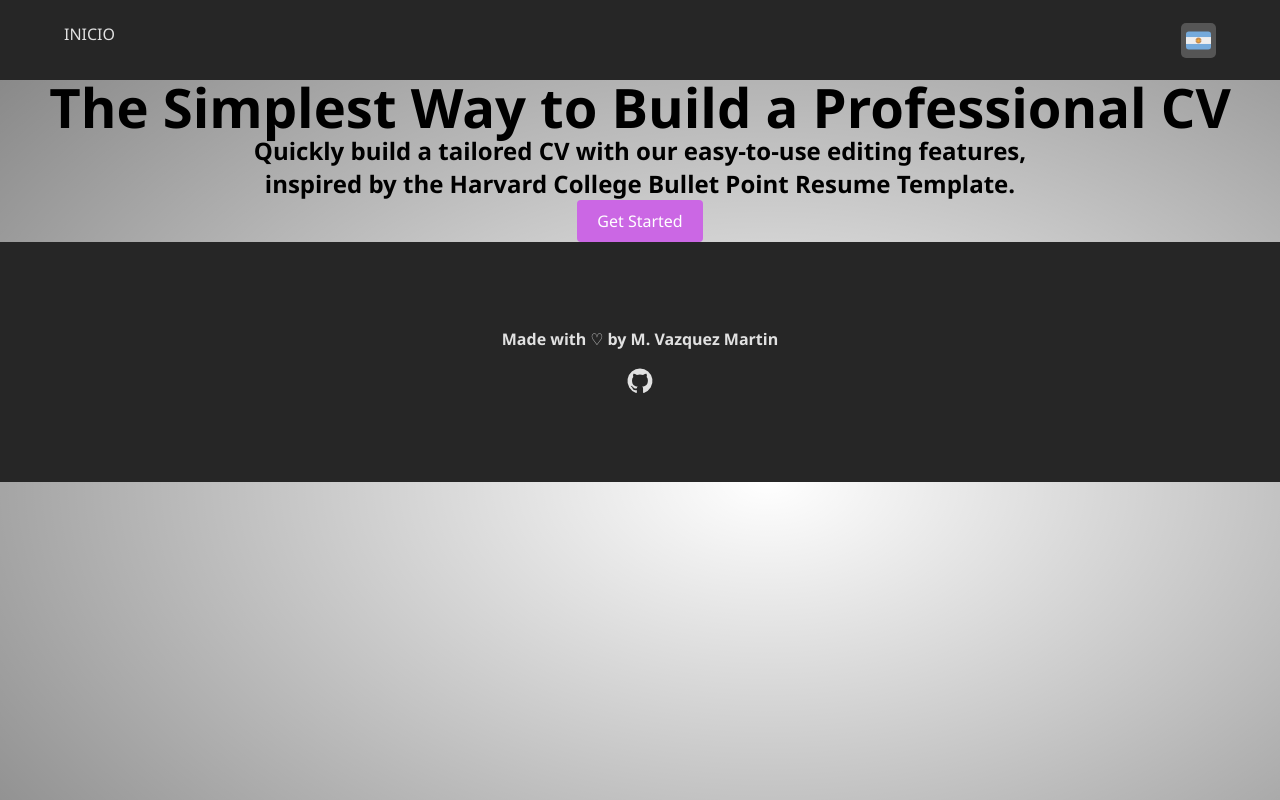
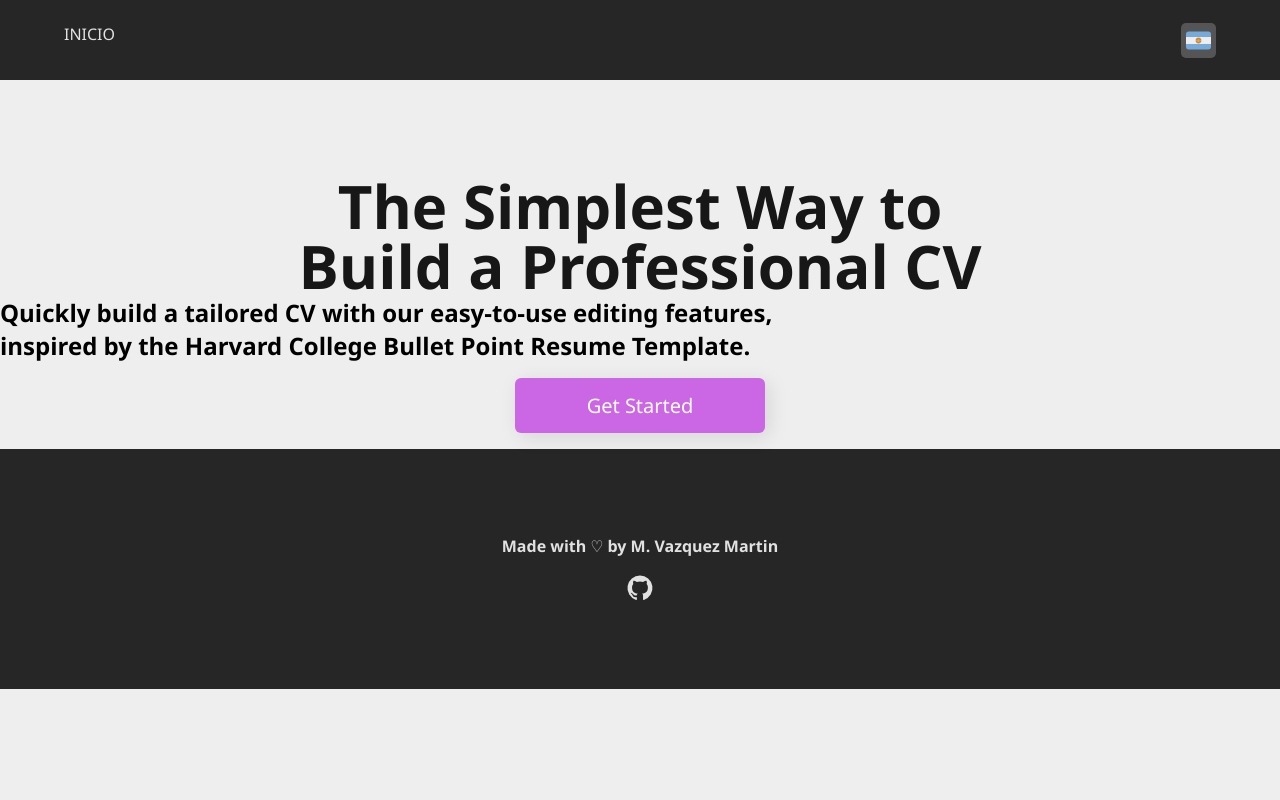
Before and after one commit to mvazquezmartin/cv_generator, a React (Vite) app: page / in a window 1280 px wide. Built offline with nearby package versions, Linux system fonts and the light colour scheme.

Commit message:
style: minor changes

```diff
--- a/src/components/LanguageHandler/language.css
+++ b/src/components/LanguageHandler/language.css
@@ -23,7 +23,7 @@
     position: absolute;
     top: 100%;
     left: 0;
-    background: #444;
+    background: #555;
     box-shadow: 0 2px 8px rgba(0, 0, 0, 0.15);
     z-index: 1000;
     border-bottom-right-radius: 5px;
@@ -43,6 +43,9 @@
       width: max-content;
       text-align: left;
       color: #e1e1e1;
+      &:hover{
+        color: #aaa;
+      }
     }
 
     & button svg {
--- a/src/pages/Home/mainLayout.css
+++ b/src/pages/Home/mainLayout.css
@@ -11,25 +11,51 @@
     max-width: 1280px;
     width: 100%;
     .home-title {
+      margin-top: 6rem;
+      display: flex;
+      flex-direction: column;
+      justify-content: center;
+      align-items: center;
       h1 {
         font-size: clamp(1.5rem, 3vw + 1rem, 3.75rem);
+        font-size: 3.75rem;
         line-height: 1;
+        display: flex;
+        flex-direction: column;
         text-align: center;
+        color: #171717;
+        font-weight: 800;
+
+        & span:nth-child(2) {
+          color: #cb67e4;
+          text-transform: uppercase;
+        }
       }
-      h2 {
+      p {
         text-align: center;
+        color: #737373;
+        max-width: 48rem;
+        font-size: 1.25rem;
+        line-height: 1.75rem;
+        margin-top: 1.25rem;
       }
     }
 
     .home-action-btn {
       .btn-start {
-        background-color: #cb67e4; /* Color de fondo */
-        color: white; /* Color del texto */
-        border: none; /* Sin borde */
-        border-radius: 4px; /* Bordes redondeados */
-        padding: 10px 20px; /* Espaciado interno */
-        font-size: 16px; /* Tamaño de fuente */
-        cursor: pointer; /* Cambia el cursor al pasar sobre el botón */
+        height: 55px;
+        width: 250px;
+        background-color: #cb67e4;
+        margin: 1rem 0;
+        padding: 0.5rem 1rem;
+        color: white;
+        border: none;
+        border-radius: 6px;
+        font-size: 1.25rem;
+        line-height: 1.75rem;
+        font-weight: 500;
+        cursor: pointer;
+        box-shadow: 4px 4px 20px 0px rgba(0, 0, 0, 0.1);
         transition: background-color 0.3s ease;
 
         &:hover {
--- a/src/style/index.css
+++ b/src/style/index.css
@@ -17,11 +17,12 @@ body {
   min-height: 100dvh;
   margin: 0 auto;
   font-family: 'Segoe UI', Tahoma, Geneva, Verdana, sans-serif;
-  background: radial-gradient(
+  /* background: radial-gradient(
     ellipse farthest-corner at 60% 60%,
     rgba(0, 0, 0, 0) 0%,
     rgba(0, 0, 0, 0.5)
-  );
+  ); */
+  background: #eee;
 }
 
 input,
```
